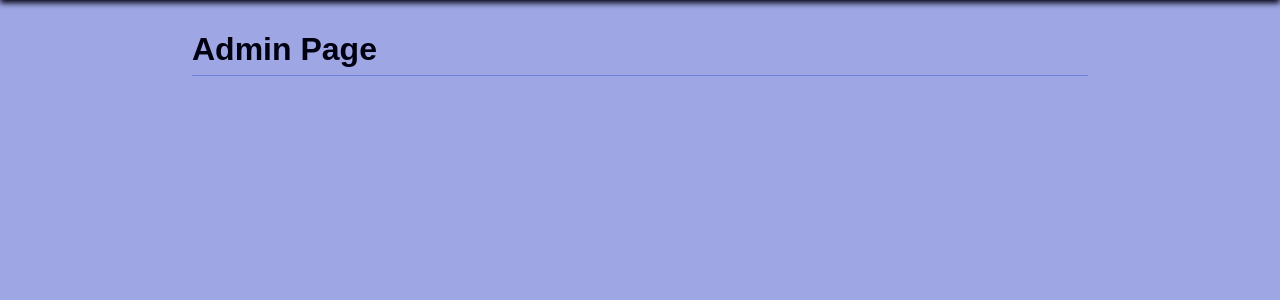
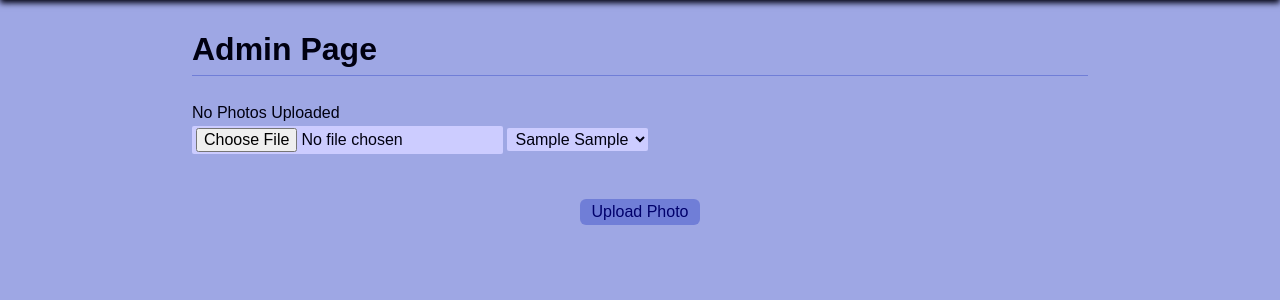
Before and after one commit to Peng2558/luxuryleases, a Django app: page /administrator/ in a window 1280 px wide. Shown: the part 48-348 px from the top of the page. Run offline with Django 5.2, Linux system fonts and the light colour scheme; a user stored in the database is signed in; tables that the repository leaves empty hold one stand-in row (values such as "Sample post").

Commit message:
Adds upload functionality

```diff
--- a/main_app/admin.py
+++ b/main_app/admin.py
@@ -1,8 +1,9 @@
 from django.contrib import admin
-from .models import Car, Rental, CreditCard, Store
+from .models import Car, Rental, CreditCard, Store,Photo
 # Register your models here.
 
 admin.site.register(Car)
 admin.site.register(Rental)
 admin.site.register(CreditCard)
 admin.site.register(Store)
+admin.site.register(Photo)
--- a/main_app/templates/admin.html
+++ b/main_app/templates/admin.html
@@ -2,4 +2,22 @@
 
 {% block content %}
 <h1>Admin Page</h1>
+{% for photo in car.photo_set.all %}
+<img class="responsive-img card-panel" src="{{photo.url}}">
+{% empty %}
+
+<div class="card-panel teal-text center-align">No Photos Uploaded</div>
+<form action="{% url 'add_photo'  %}" enctype="multipart/form-data" method="POST" class="card-panel">
+    {% csrf_token %}
+    <input type="file" name="photo-file">
+    <select name="car_id" id="">
+     {% for car in cars %}
+     <option value="{{car.id}}">{{car.make}} {{car.model}}</option>
+    {%endfor%}
+    </select>
+    <br><br>
+    <button type="submit" class="btn">Upload Photo</button>
+</form>
+
+{% endfor %}
 {% endblock %}
--- a/main_app/urls.py
+++ b/main_app/urls.py
@@ -13,7 +13,10 @@ urlpatterns = [
     path('stores/', views.stores_index, name='stores_index'),
     path('stores/select/<int:store_id>/', views.select_store, name='select_store'),
     path('users/<int:user_id>/', views.users_detail, name='users_detail'),
-    path('administrator/', views.admin_page,name='admin')
+    path('administrator/', views.admin_page,name='admin'),
+    path('administrator/photo/', views.add_photo, name='add_photo'),
+
+
 
 
 ]
--- a/main_app/views.py
+++ b/main_app/views.py
@@ -1,3 +1,9 @@
+import uuid
+import boto3
+import os
+
+
+
 from django import forms
 from django.contrib.admin.views.decorators import staff_member_required
 from django.contrib.auth import login
@@ -50,8 +56,11 @@ def signup(request):
 @login_required
 def cars_index(request):
   cars= Car.objects.all()
+  photos=Photo.objects.all()
   return render(request,'cars/index.html', {
-      'cars': cars
+      'cars': cars,
+      'photos':photos
+
   })
 
 
@@ -120,4 +129,31 @@ class RentalDelete(LoginRequiredMixin, DeleteView):
 
 @staff_member_required
 def admin_page(request):
-    return render(request, 'admin.html')
+   cars= Car.objects.all()
+
+   return render(request, 'admin.html',{
+       'cars':cars
+   })
+
+
+def add_photo(request):
+
+ # photo-file will be the "name" attribute on the <input type="file">
+    photo_file = request.FILES.get('photo-file', None)
+    car_id= request.POST['car_id']
+    if photo_file:
+        s3 = boto3.client('s3')
+        # need a unique "key" for S3 / needs image file extension too
+        key = uuid.uuid4().hex[:6] + photo_file.name[photo_file.name.rfind('.'):]
+        # just in case something goes wrong
+        try:
+            bucket = os.environ['S3_BUCKET']
+            s3.upload_fileobj(photo_file, bucket, key)
+            # build the full url string
+            url = f"{os.environ['S3_BASE_URL']}{bucket}/{key}"
+            # we can assign to cat_id or cat (if you have a cat object)
+            Photo.objects.create(url=url, car_id=car_id)
+        except Exception as e:
+            print('An error occurred uploading file to S3')
+            print(e)
+    return redirect('admin')
```
Also changed, not shown: main_app/migrations/0004_alter_store_options_photo.py (added).
